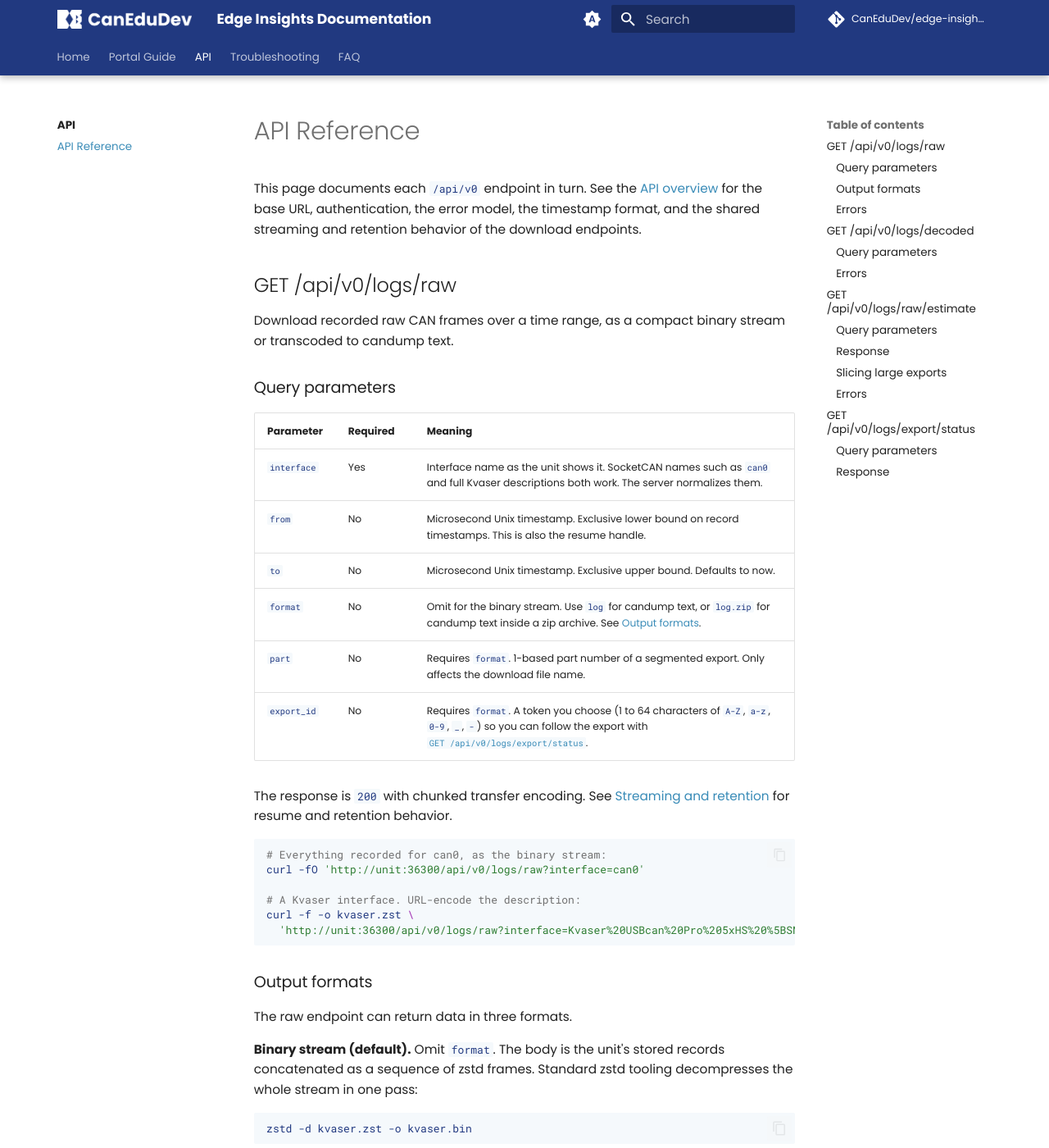
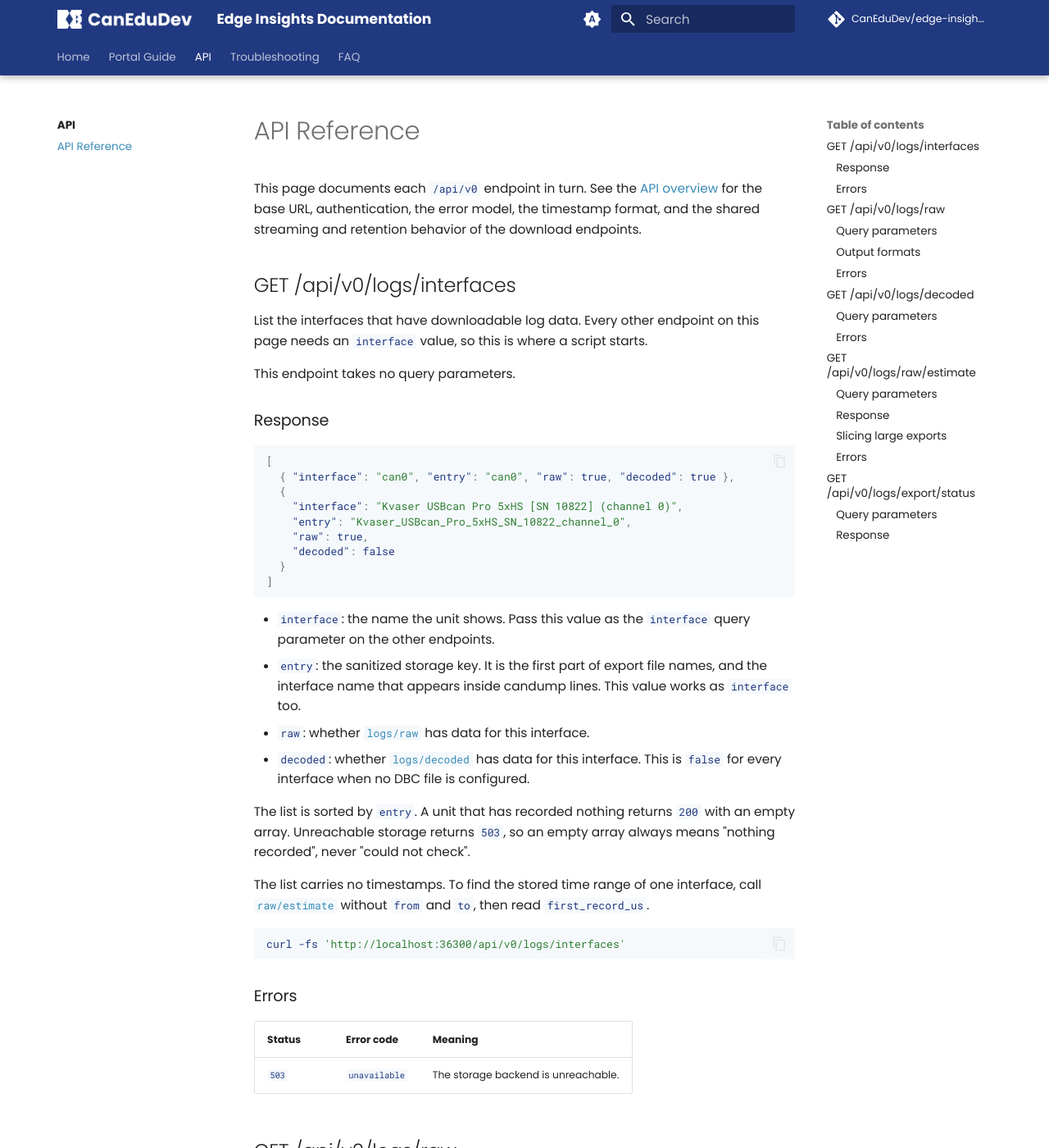
Before and after one commit to CanEduDev/edge-insights-docs, an MkDocs documentation site: the page built from docs/api/reference.md, in a window 1280 px wide and 1400 px high. Shown: the whole window at 82% size. Built offline with MkDocs 1.6.1 and Material for MkDocs 9.7.7, drawn with Linux system fonts in a browser that asks for light colours; comment, search, counter and statistics services are not loaded; some of the changed text lies outside the part shown.

Commit message:
Document logs/interfaces and correct the estimate response
Add the GET /api/v0/logs/interfaces endpoint, which lists the interfaces
that have downloadable log data. Every other endpoint needs an interface
name, so the reference now opens with it and the overview points there
first.

Correct the raw/estimate response. It no longer returns a record count.
Show entry and first_record_us instead, and explain that first_record_us is
null on an empty range, so readers have a documented way to tell an empty
range apart from a full one.

Use localhost in every example URL so they can be copied and run as they
are. The Base URL section says how to reach a unit from another machine.

Co-Authored-By: Claude Opus 5 <noreply@anthropic.com>
Claude-Session: https://claude.ai/code/session_01Gyv5PSY7CmBMz5EQfgFzky

````diff
--- a/docs/api/reference.md
+++ b/docs/api/reference.md
@@ -4,6 +4,55 @@ This page documents each `/api/v0` endpoint in turn. See the
 [API overview](index.md) for the base URL, authentication, the error
 model, the timestamp format, and the shared streaming and retention behavior
 of the download endpoints.
+
+## GET /api/v0/logs/interfaces { #logs-interfaces }
+
+List the interfaces that have downloadable log data. Every other endpoint on
+this page needs an `interface` value, so this is where a script starts.
+
+This endpoint takes no query parameters.
+
+### Response
+
+```json
+[
+  { "interface": "can0", "entry": "can0", "raw": true, "decoded": true },
+  {
+    "interface": "Kvaser USBcan Pro 5xHS [SN 10822] (channel 0)",
+    "entry": "Kvaser_USBcan_Pro_5xHS_SN_10822_channel_0",
+    "raw": true,
+    "decoded": false
+  }
+]
+```
+
+- `interface`: the name the unit shows. Pass this value as the `interface`
+  query parameter on the other endpoints.
+- `entry`: the sanitized storage key. It is the first part of export file
+  names, and the interface name that appears inside candump lines. This value
+  works as `interface` too.
+- `raw`: whether [`logs/raw`](#logs-raw) has data for this interface.
+- `decoded`: whether [`logs/decoded`](#logs-decoded) has data for this
+  interface. This is `false` for every interface when no DBC file is
+  configured.
+
+The list is sorted by `entry`. A unit that has recorded nothing returns `200`
+with an empty array. Unreachable storage returns `503`, so an empty array
+always means "nothing recorded", never "could not check".
+
+The list carries no timestamps. To find the stored time range of one
+interface, call [`raw/estimate`](#logs-estimate) without `from` and `to`, then
+read `first_record_us`.
+
+```bash
+curl -fs 'http://localhost:36300/api/v0/logs/interfaces'
+```
+
+### Errors
+
+| Status | Error code | Meaning |
+| --- | --- | --- |
+| `503` | `unavailable` | The storage backend is unreachable. |
 
 ## GET /api/v0/logs/raw { #logs-raw }
 
@@ -27,11 +76,11 @@ and retention behavior.
 
 ```bash
 # Everything recorded for can0, as the binary stream:
-curl -fO 'http://unit:36300/api/v0/logs/raw?interface=can0'
+curl -fO 'http://localhost:36300/api/v0/logs/raw?interface=can0'
 
 # A Kvaser interface. URL-encode the description:
 curl -f -o kvaser.zst \
-  'http://unit:36300/api/v0/logs/raw?interface=Kvaser%20USBcan%20Pro%205xHS%20%5BSN%2010822%5D%20(channel%200)'
+  'http://localhost:36300/api/v0/logs/raw?interface=Kvaser%20USBcan%20Pro%205xHS%20%5BSN%2010822%5D%20(channel%200)'
 ```
 
 ### Output formats
@@ -66,7 +115,7 @@ binary form, so the body is compressed on the wire based on your
 ```bash
 # One hour of can0 as a plain candump log, compressed on the wire:
 curl -f --compressed -o can0.log \
-  'http://unit:36300/api/v0/logs/raw?interface=can0&format=log&from=1752700000000000&to=1752703600000000'
+  'http://localhost:36300/api/v0/logs/raw?interface=can0&format=log&from=1752700000000000&to=1752703600000000'
 ```
 
 The interface name inside each line is a sanitized key. Kvaser descriptions
@@ -122,7 +171,7 @@ binary frames yourself.
 
 ```bash
 curl -f -o decoded.zst \
-  'http://unit:36300/api/v0/logs/decoded?interface=can0&from=1752700000000000&to=1752703600000000'
+  'http://localhost:36300/api/v0/logs/decoded?interface=can0&from=1752700000000000&to=1752703600000000'
 ```
 
 ### Errors
@@ -156,13 +205,22 @@ of a time-range picker.
 
 ```json
 {
-  "records": 3600, "frames": 6100000,
+  "entry": "can0", "first_record_us": 1752700000000000,
+  "frames": 6100000,
   "stored_bytes": 36000000, "uncompressed_bytes": 146000000,
   "estimated_output_bytes": 321000000,
   "max_file_bytes": 2147483648,
   "cut_points_us": []
 }
 ```
+
+`first_record_us` is the timestamp of the first record in the range. It is
+`null` when the range holds nothing, so check it before you start a download.
+Call the endpoint without `from` and `to` to find the oldest data the unit
+still holds for that interface.
+
+`entry` is the sanitized storage key, the same value
+[`logs/interfaces`](#logs-interfaces) returns.
 
 `estimated_output_bytes` is the size to show a user before they start a
 download. `max_file_bytes` is the unit's configured per-file limit (default
````
Also changed, not shown: docs/api/index.md (+9 -1 lines).
